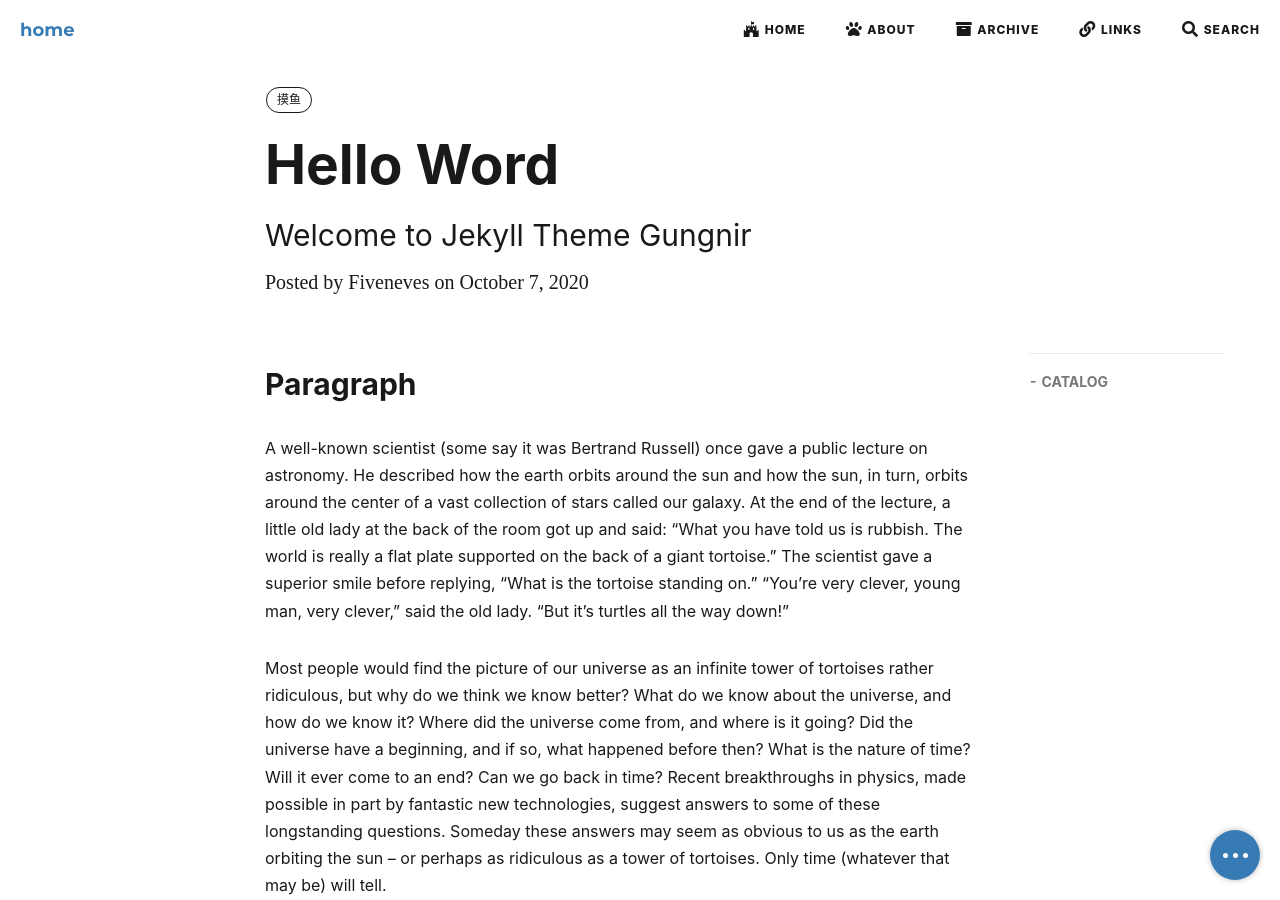
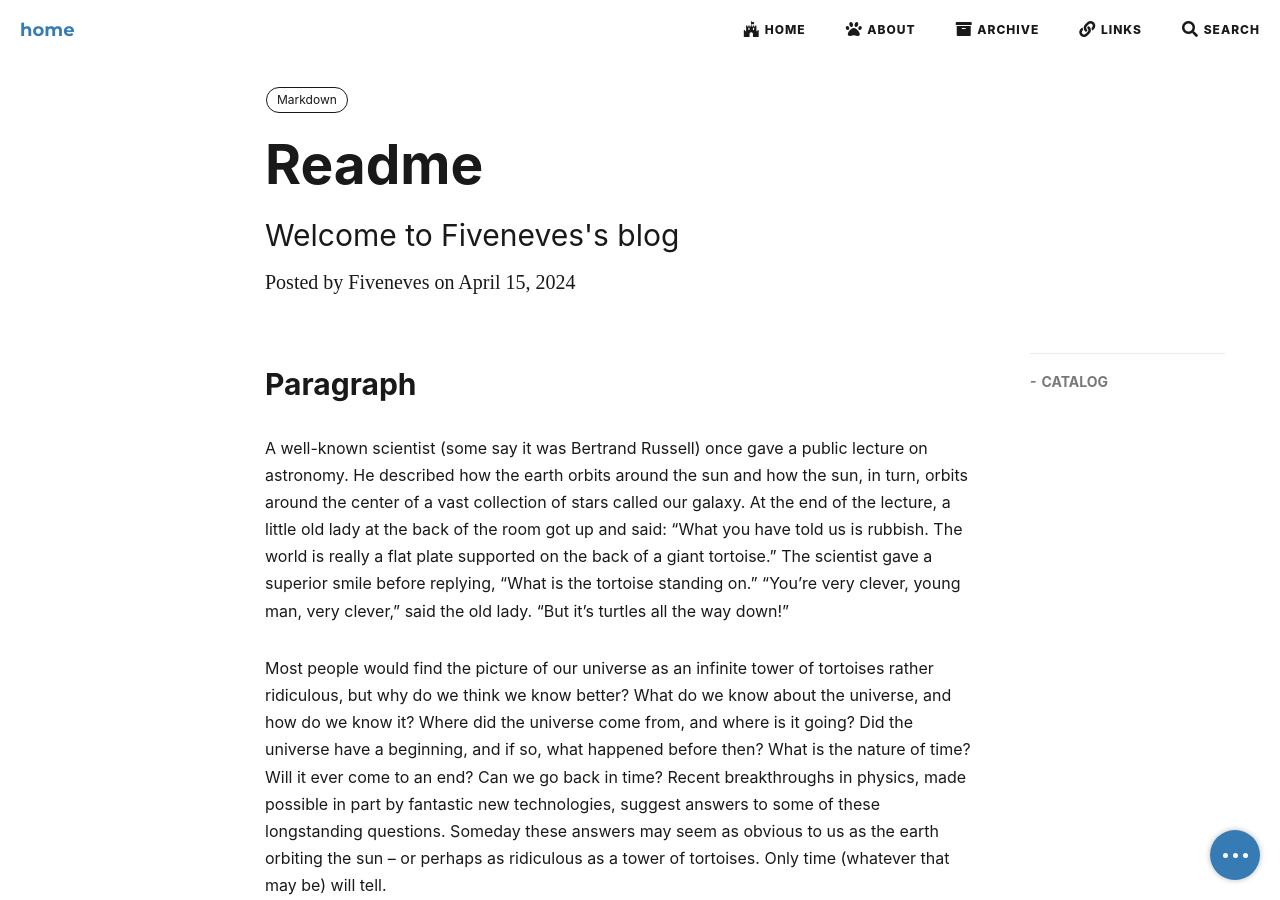
Before and after one commit to Fiveneves/Fiveneves.github.io, a Jekyll site: the page built from _posts/2024-04-15-hello-word.md, in a window 1280 px wide and 900 px high. Built offline with Jekyll 4.4.1, drawn with Linux system fonts in a browser that asks for light colours; nearby versions of some CDN libraries; emoji names are drawn with the system emoji font; formulas are drawn with MathJax 3; a script that is not in the unit is left out; comment, search, counter and statistics services are not loaded.

Commit message:
Update and rename 2020-10-07-github-hello-word.md to 2024-04-15-hello-word.md

```diff
--- a/_posts/2020-10-07-github-hello-word.md
+++ b/_posts/2024-04-15-hello-word.md
@@ -1,12 +1,12 @@
 ---
 layout: post
-title: Hello Word
-subtitle: Welcome to Jekyll Theme Gungnir
+title: Readme
+subtitle: Welcome to Fiveneves's blog
 header-img: img/in-post/2020-10-07/header.jpg
 header-style: text
 catalog: true
 tags:
-  - 摸鱼
+  - Markdown
 ---
 
 ## Paragraph
```
